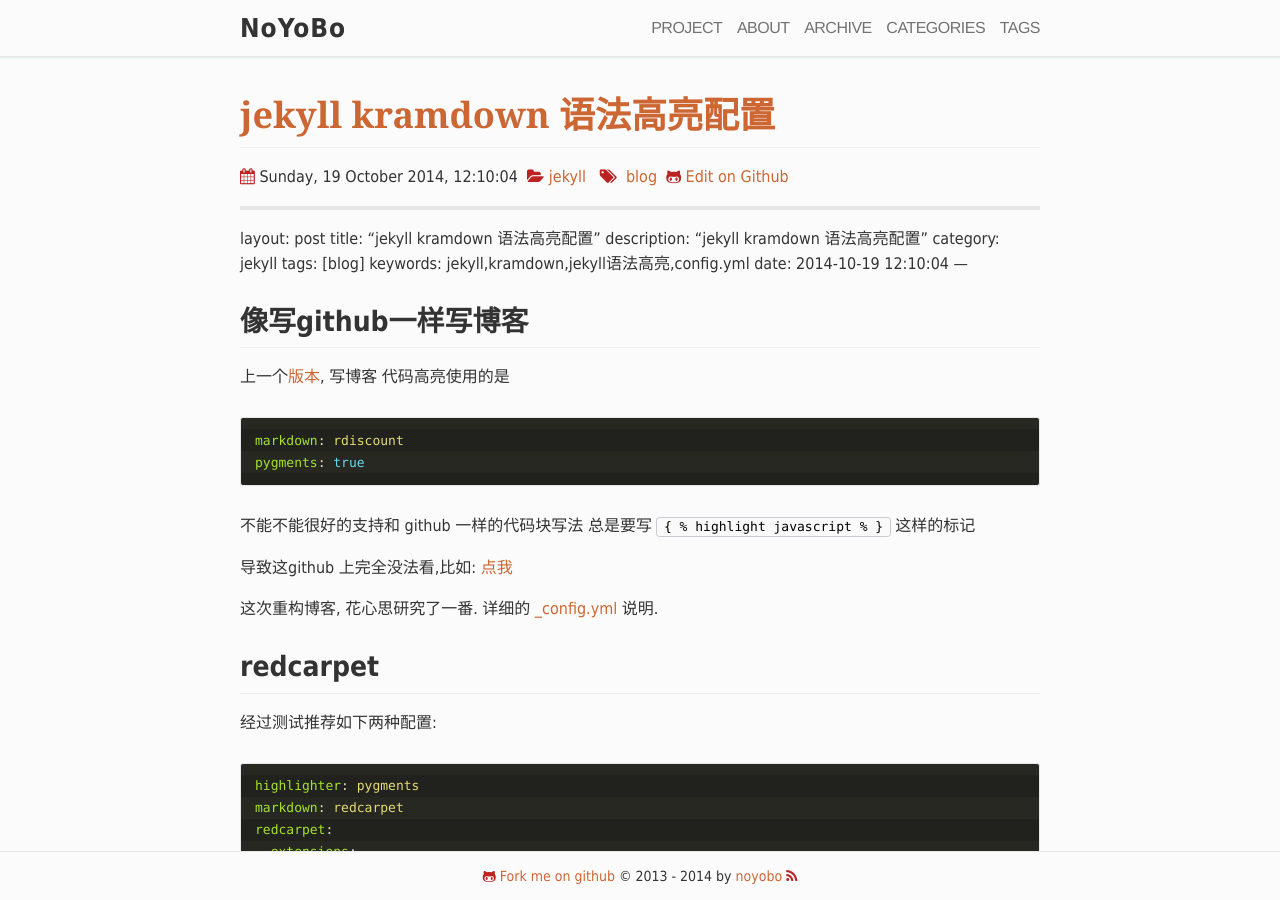
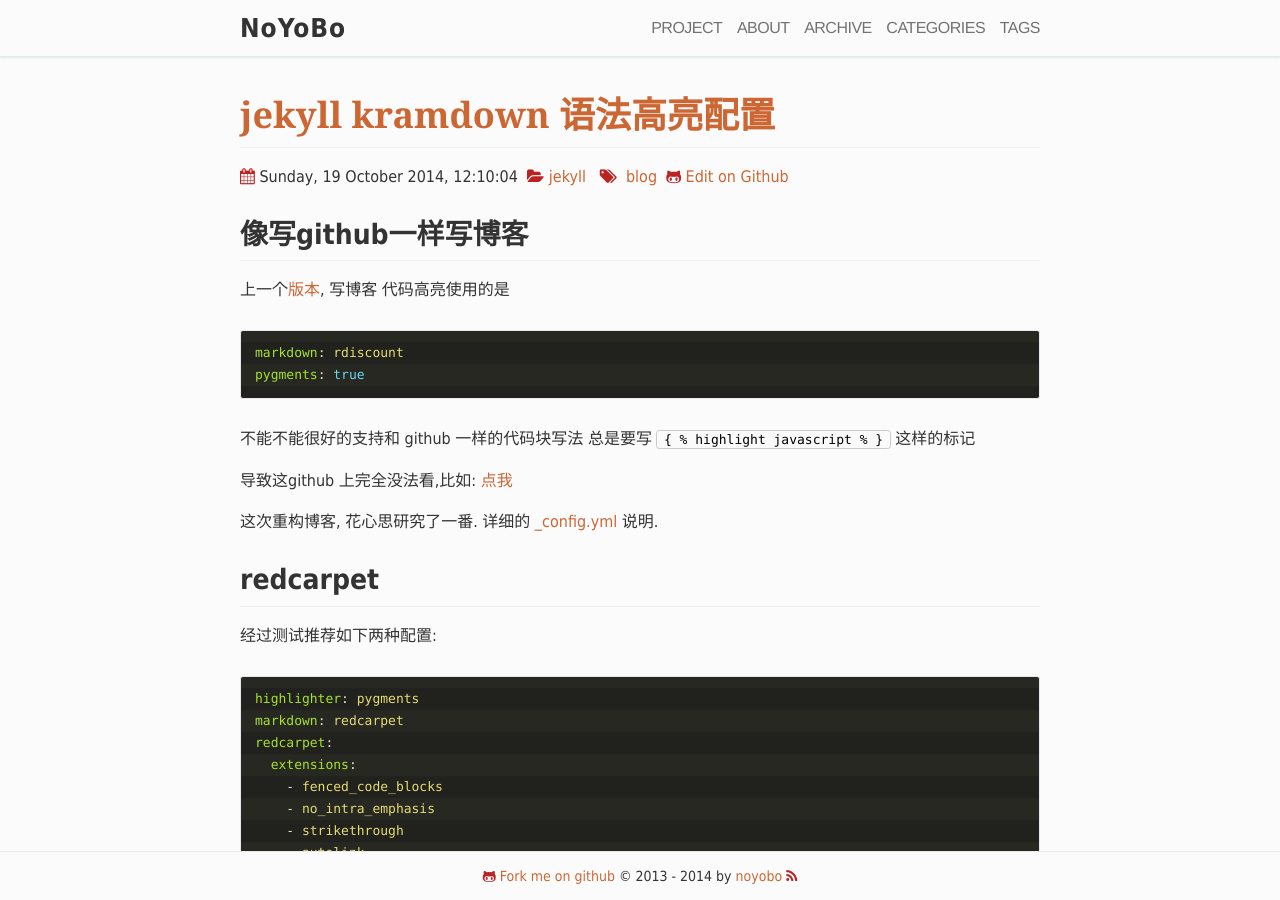
Before and after one commit to noyobo/noyobo.github.com, a Jekyll site: the page built from _posts/2014-10-19-jekyll-kramdown-highlight.md, in a window 1280 px wide and 900 px high. Built offline with Jekyll 4.4.1, drawn with Linux system fonts in a browser that asks for light colours; nearby versions of some CDN libraries; Markdown is read by kramdown in place of the engine named in the settings; comment, search, counter and statistics services are not loaded.

Commit message:
Update 2014-10-19-jekyll-kramdown-highlight.md

```diff
--- a/_posts/2014-10-19-jekyll-kramdown-highlight.md
+++ b/_posts/2014-10-19-jekyll-kramdown-highlight.md
@@ -1,13 +1,3 @@
----
-layout: post
-title: "jekyll kramdown 语法高亮配置"
-description: "jekyll kramdown 语法高亮配置"
-category: jekyll
-tags: [blog]
-keywords: jekyll,kramdown,jekyll语法高亮,config.yml
-date: 2014-10-19 12:10:04
----
-
 ---
 layout: post
 title: "jekyll kramdown 语法高亮配置"
```
